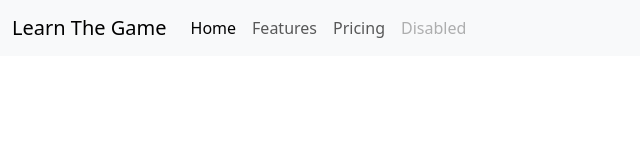
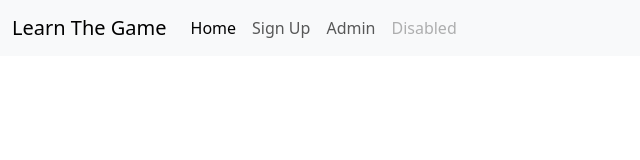
Before and after one commit to briane0717/SBA-307, a plain HTML site: page index.html in a window 1280 px wide. Shown: the full height of the page, 0-640 px from the left. Drawn offline with nearby package versions, Linux system fonts and the light colour scheme.

Commit message:
changed title and nav-link names

```diff
--- a/index.html
+++ b/index.html
@@ -3,7 +3,7 @@
   <head>
     <meta charset="utf-8">
     <meta name="viewport" content="width=device-width, initial-scale=1">
-    <title>Admin Page</title>
+    <title>Learn The Game</title>
     <link href="https://cdn.jsdelivr.net/npm/bootstrap@5.3.3/dist/css/bootstrap.min.css" rel="stylesheet" integrity="sha384-QWTKZyjpPEjISv5WaRU9OFeRpok6YctnYmDr5pNlyT2bRjXh0JMhjY6hW+ALEwIH" crossorigin="anonymous">
   </head>
   <body>
@@ -16,8 +16,8 @@
         <div class="collapse navbar-collapse" id="navbarNavAltMarkup">
           <div class="navbar-nav">
             <a class="nav-link active" aria-current="page" href="#">Home</a>
-            <a class="nav-link" href="#">Features</a>
-            <a class="nav-link" href="#">Pricing</a>
+            <a class="nav-link" href="#">Sign Up</a>
+            <a class="nav-link" href="#">Admin</a>
             <a class="nav-link disabled" aria-disabled="true">Disabled</a>
           </div>
         </div>
```
